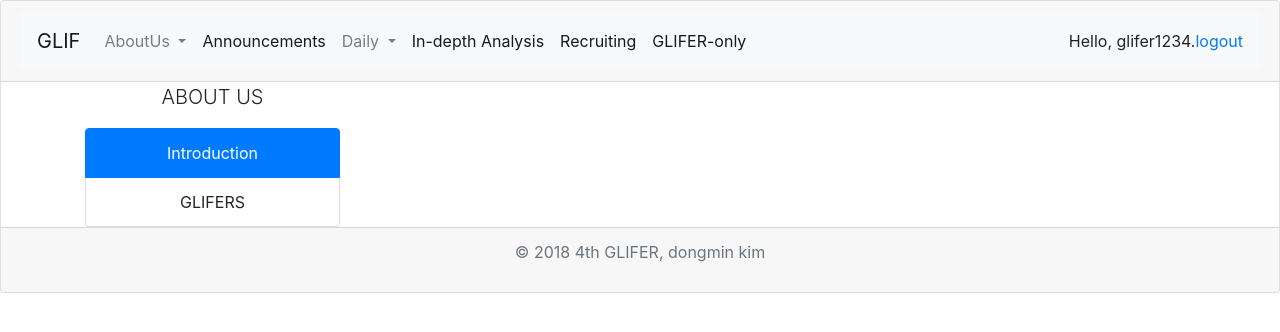
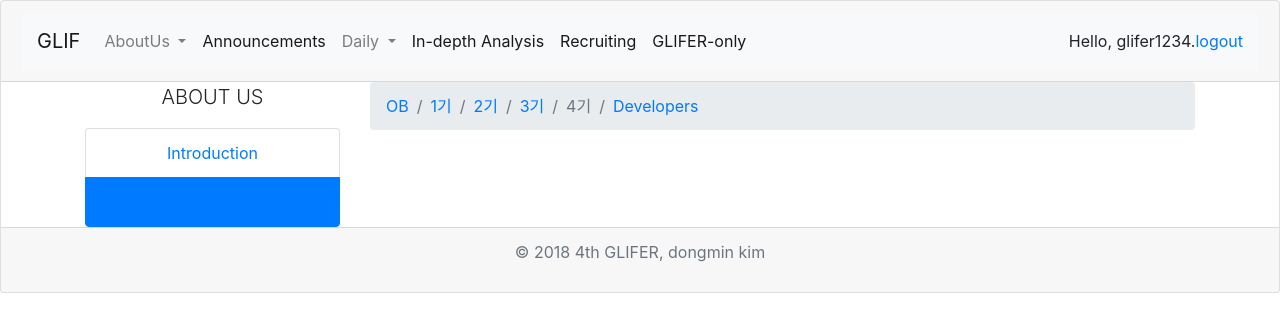
Before and after one commit to dongminkim0220/GLIF_Website_Project, a Django app: page /aboutus/glifers in a window 1280 px wide. Shown: the top 332 px of the page. Run offline with Django 3.2, Linux system fonts and the light colour scheme; some libraries are stand-ins or nearby versions.

Commit message:
introduction
introduction 2nd, with glifers page start

```diff
--- a/glifpage/templates/glifpage/aboutUs/glifers.html
+++ b/glifpage/templates/glifpage/aboutUs/glifers.html
@@ -7,13 +7,23 @@
         <div class = "col-md-3">
             <p class = "lead">ABOUT US</p>
             <div class = "list-group">
-                <li class = "list-group-item active">Introduction</li>
-                <li class = "list-group-item">GLIFERS</li>
+                <li class = "list-group-item"> <a href="/aboutus/introduction">Introduction</a> </li>
+                <li class = "list-group-item active"> <a href="/aboutus/glifers">Glifers</a></li>
             </div>
         </div>
         <!-- contents -->
         <div class = "col-md-9">
-
+            <!-- mini nav-bar -->
+            <nav aria-label="breadcrumb">
+                <ol class="breadcrumb">
+                    <li class="breadcrumb-item"><a href="#">OB</a></li>
+                    <li class="breadcrumb-item"><a href="#">1기</a></li>
+                    <li class="breadcrumb-item"><a href="#">2기</a></li>
+                    <li class="breadcrumb-item"><a href="#">3기</a></li>
+                    <li class="breadcrumb-item active" aria-current="page">4기</li>
+                    <li class="breadcrumb-item"><a href="#">Developers</a></li>
+                </ol>
+            </nav>
         </div>
     </div>
 </div>
--- a/glifpage/templates/glifpage/aboutUs/introduction.html
+++ b/glifpage/templates/glifpage/aboutUs/introduction.html
@@ -7,8 +7,8 @@
         <div class = "col-md-3">
             <p class = "lead">ABOUT US</p>
             <div class = "list-group">
-                <li class = "list-group-item active">Introduction</li>
-                <li class = "list-group-item">GLIFERS</li>
+                <li class = "list-group-item active"> <a href="/aboutus/introduction">Introduction</a> </li>
+                <li class = "list-group-item"> <a href="/aboutus/glifers">Glifers</a></li>
             </div>
         </div>
         <!-- contents -->
--- a/glifpage/urls.py
+++ b/glifpage/urls.py
@@ -3,7 +3,8 @@ from . import views
 
 urlpatterns = [
     url(r'^$', views.index, name= 'index'),
-    url(r'^aboutus', views.aboutUs, name= 'aboutUs'),
+    url(r'^aboutus/introduction', views.aboutUs, name= 'introduction'),
+    url(r'^aboutus/glifers', views.aboutUs, name= 'glifers'),
     url(r'^announcement', views.announcement, name= 'announcement'),
     url(r'^daily', views.daily, name= 'daily'),
     url(r'^indepthanalysis', views.inDepthAnalysis, name= 'inDepthAnalysis'),
```
